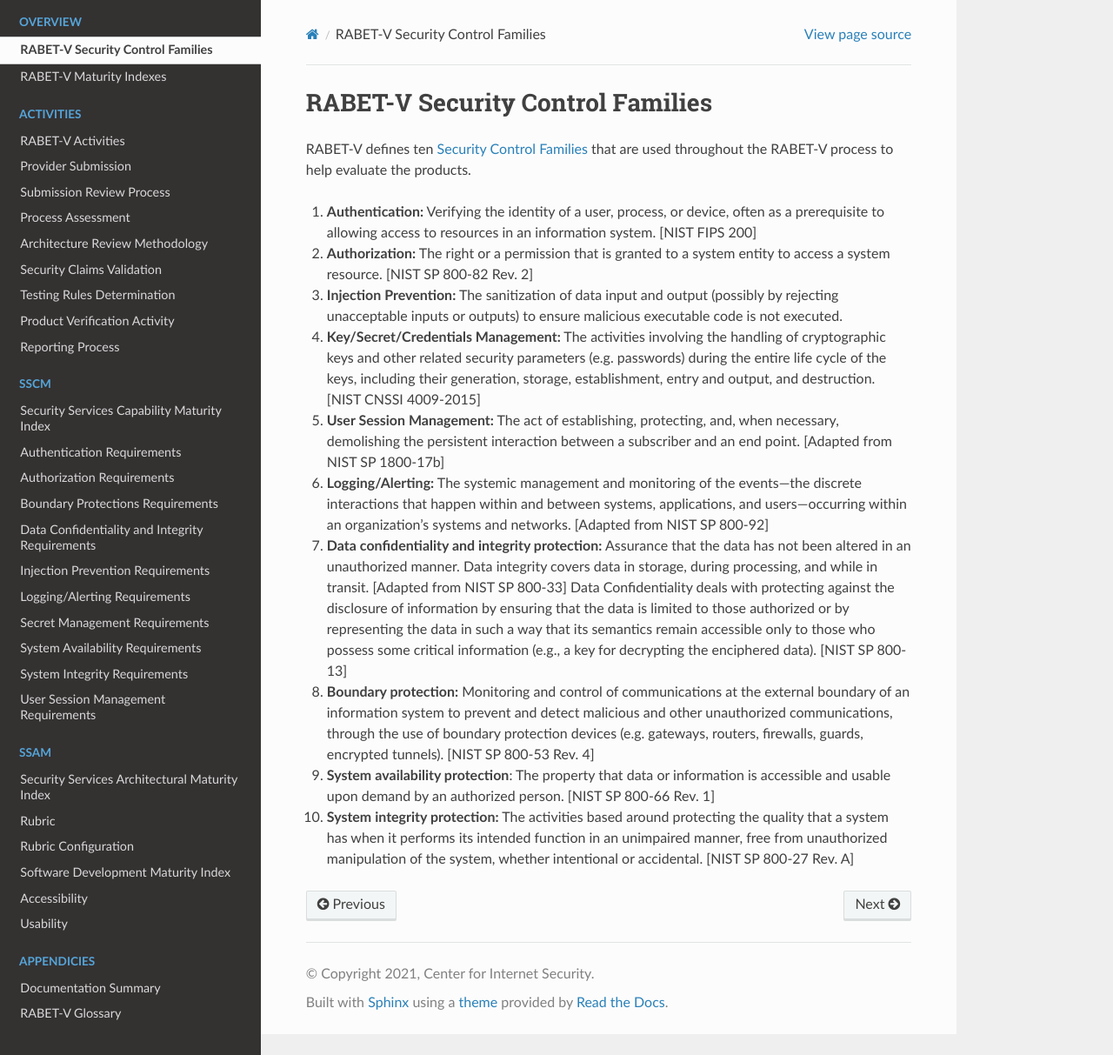
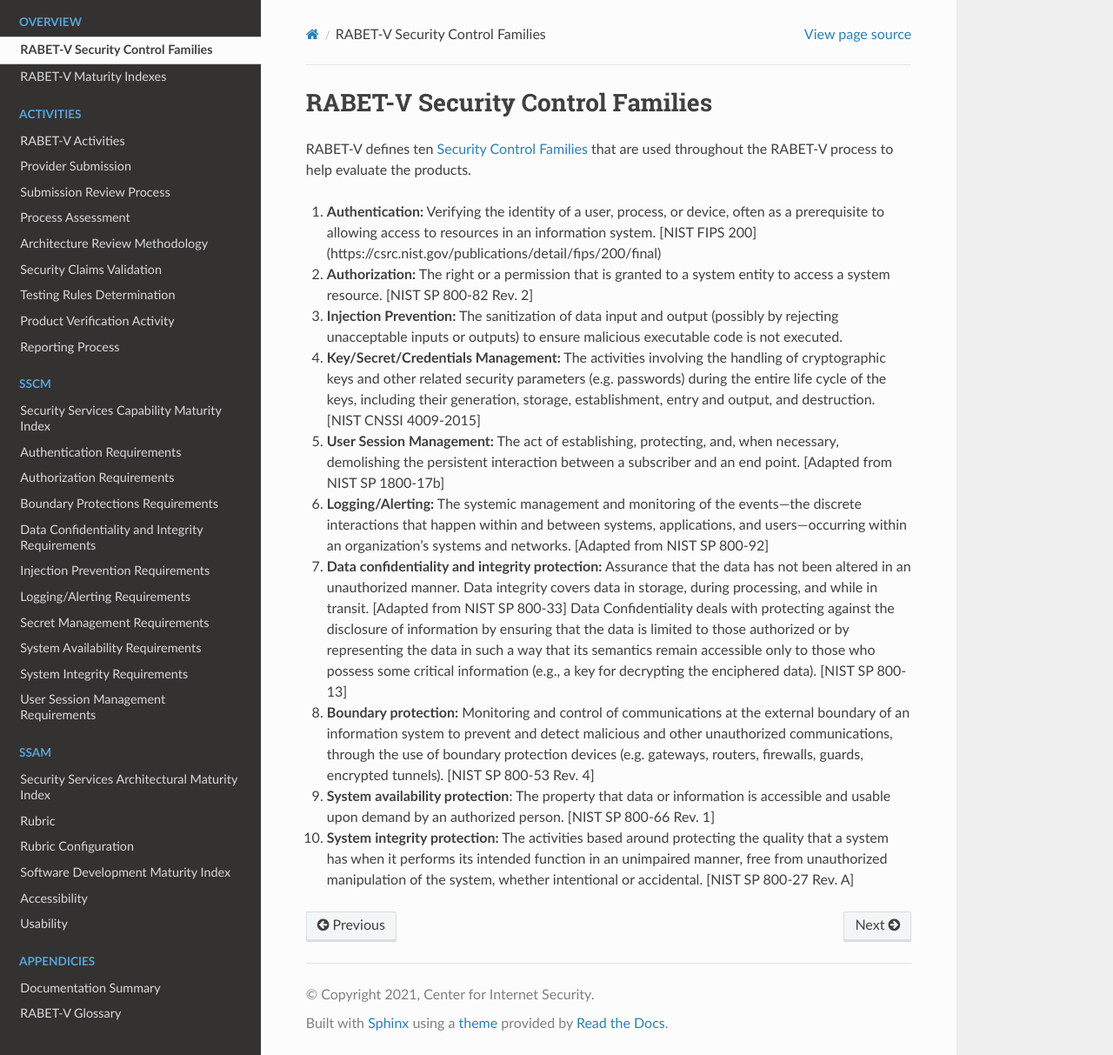
Before and after one commit to it-dept-cis/RABET-V-Pilot, a Sphinx documentation site: the page built from docs/source/Overview/Security_Control_Family.md, in a window 1280 px wide and 1213 px high. Shown: the whole window at 87% size. Built offline with Sphinx 7.4.7 and the Read the Docs theme 2.0.0, drawn with Linux system fonts in a browser that asks for light colours; some of the changed lines change nothing that is shown.

Commit message:
Update Security_Control_Family.md

```diff
--- a/docs/source/Overview/Security_Control_Family.md
+++ b/docs/source/Overview/Security_Control_Family.md
@@ -2,7 +2,7 @@
 
 RABET-V defines ten [Security Control Families](../Appendices/RABET-V_Glossary.md) that are used throughout the RABET-V process to help evaluate the products.
 
-1.  **Authentication:** Verifying the identity of a user, process, or device, often as a prerequisite to allowing access to resources in an information system. \[NIST FIPS 200\]
+1.  **Authentication:** Verifying the identity of a user, process, or device, often as a prerequisite to allowing access to resources in an information system. \[NIST FIPS 200\] (https://csrc.nist.gov/publications/detail/fips/200/final)
 
 1.  **Authorization:** The right or a permission that is granted to a system entity to access a system resource. \[NIST SP 800-82 Rev. 2\]
 
```
